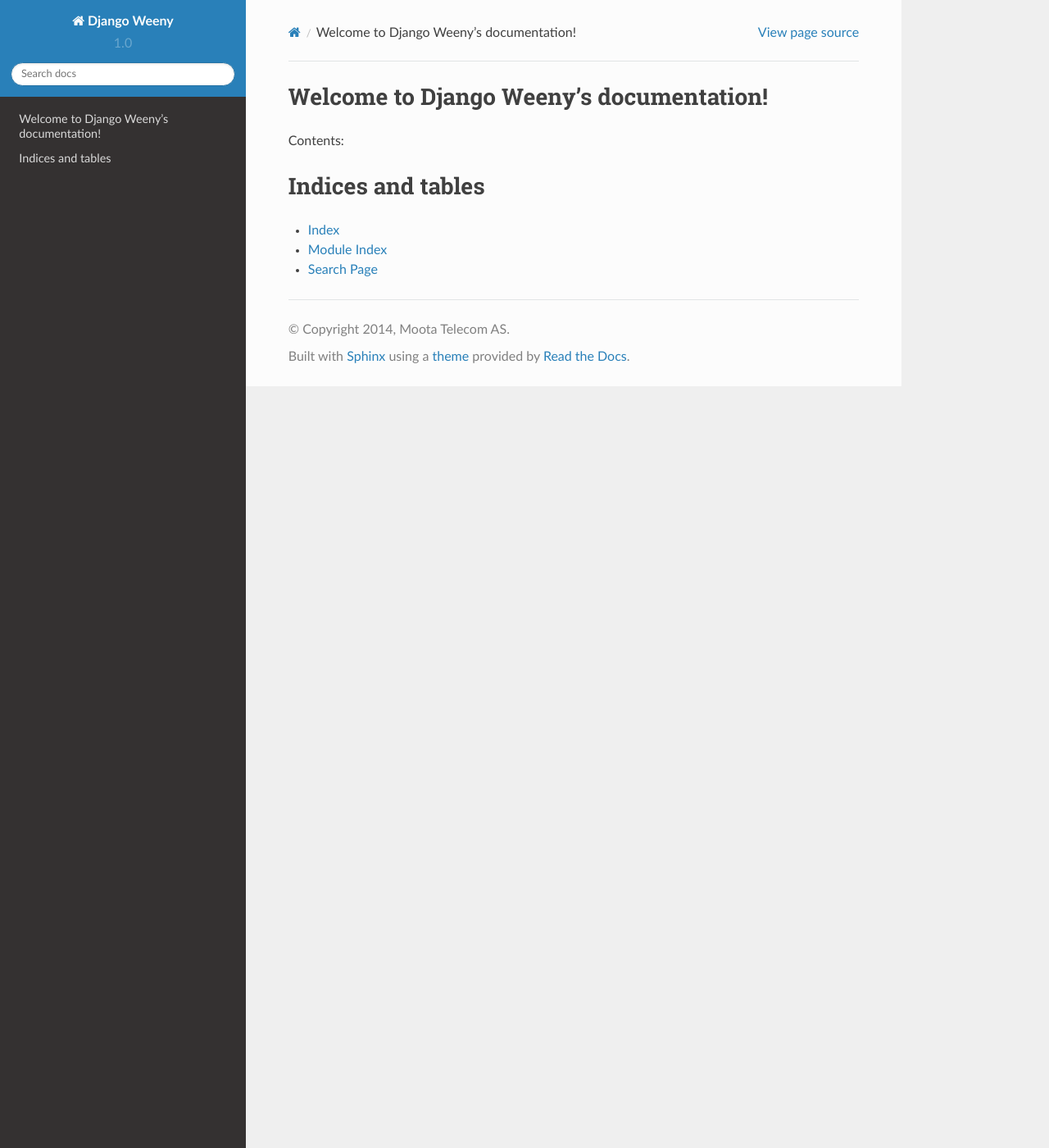
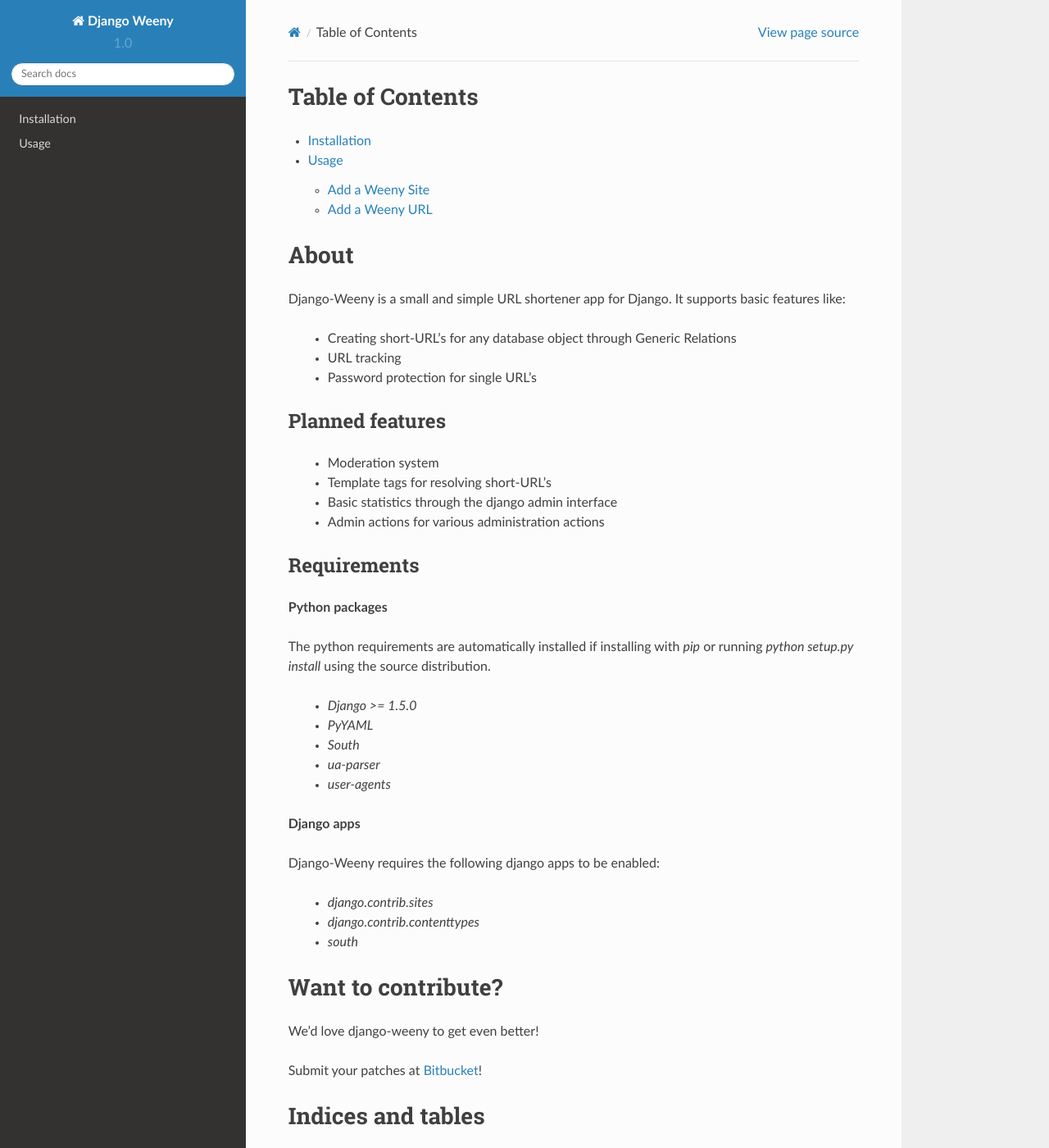
Before and after one commit to rhblind/django-weeny, a Sphinx documentation site: the page built from docs/index.rst, in a window 1280 px wide and 1400 px high. Shown: the whole window at 82% size. Built offline with Sphinx 7.4.7 and the Read the Docs theme 2.0.0, drawn with Linux system fonts in a browser that asks for light colours.

Commit message:
added some initial documentation

```diff
--- a/docs/conf.py
+++ b/docs/conf.py
@@ -64,7 +64,7 @@
 # The short X.Y version.
 version = '1.0'
 # The full version, including alpha/beta/rc tags.
-release = '1.0'
+release = '1.0.1-beta'
 
 # The language for content autogenerated by Sphinx. Refer to documentation
 # for a list of supported languages.
--- a/docs/index.rst
+++ b/docs/index.rst
@@ -1,16 +1,63 @@
-.. Django Weeny documentation master file, created by
-   sphinx-quickstart on Thu May 22 15:10:12 2014.
-   You can adapt this file completely to your liking, but it should at least
-   contain the root `toctree` directive.
+.. _toc-label:
 
-Welcome to Django Weeny's documentation!
-========================================
-
-Contents:
+Table of Contents
+=================
 
 .. toctree::
-   :maxdepth: 2
+    :maxdepth: 2
 
+    installation
+    usage
+
+About
+=====
+
+Django-Weeny is a small and simple URL shortener app for Django.
+It supports basic features like:
+
+    - Creating short-URL's for any database object through Generic Relations
+    - URL tracking
+    - Password protection for single URL's
+
+
+Planned features
+----------------
+
+    - Moderation system
+    - Template tags for resolving short-URL's
+    - Basic statistics through the django admin interface
+    - Admin actions for various administration actions
+
+
+Requirements
+------------
+
+**Python packages**
+
+The python requirements are automatically installed if installing with `pip` or running
+`python setup.py install` using the source distribution.
+
+    - `Django >= 1.5.0`
+    - `PyYAML`
+    - `South`
+    - `ua-parser`
+    - `user-agents`
+
+**Django apps**
+
+Django-Weeny requires the following django apps to be enabled:
+
+    - `django.contrib.sites`
+    - `django.contrib.contenttypes`
+    - `south`
+
+
+Want to contribute?
+===================
+
+We'd love django-weeny to get even better!
+
+Submit your patches at `Bitbucket <https://bitbucket.org/mootacom/django-weeny.git>`_!
 
 
 Indices and tables
```
Also changed, not shown: docs/installation.rst (added, +47 -0 lines), docs/usage.rst (added, +104 -0 lines), docs/images/add_weeny_site1.png (added), docs/images/add_weeny_site2.png (added), docs/images/add_weeny_url1.png (added), docs/images/add_weeny_url2.png (added), docs/images/add_weeny_url3.png (added).
